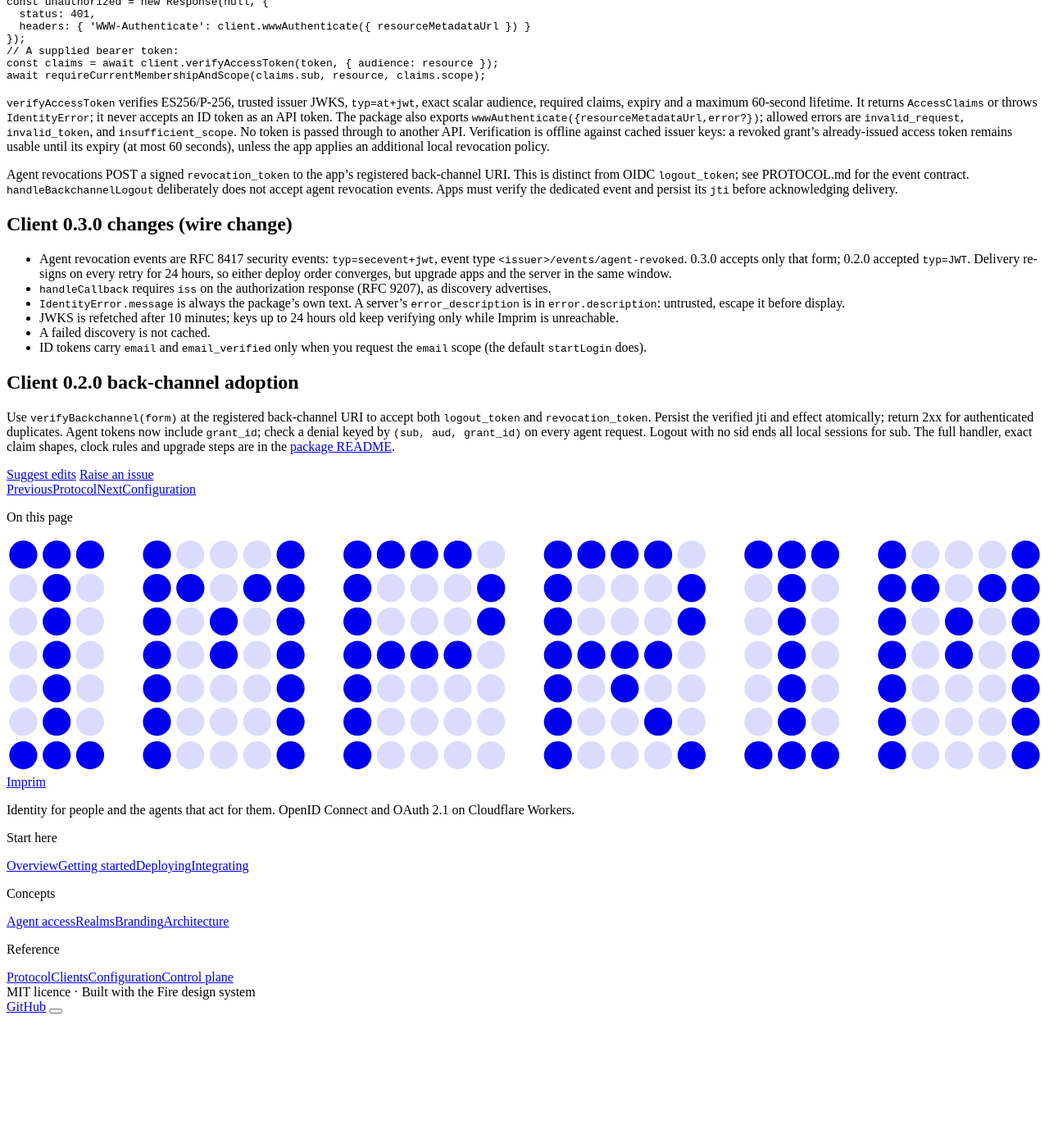
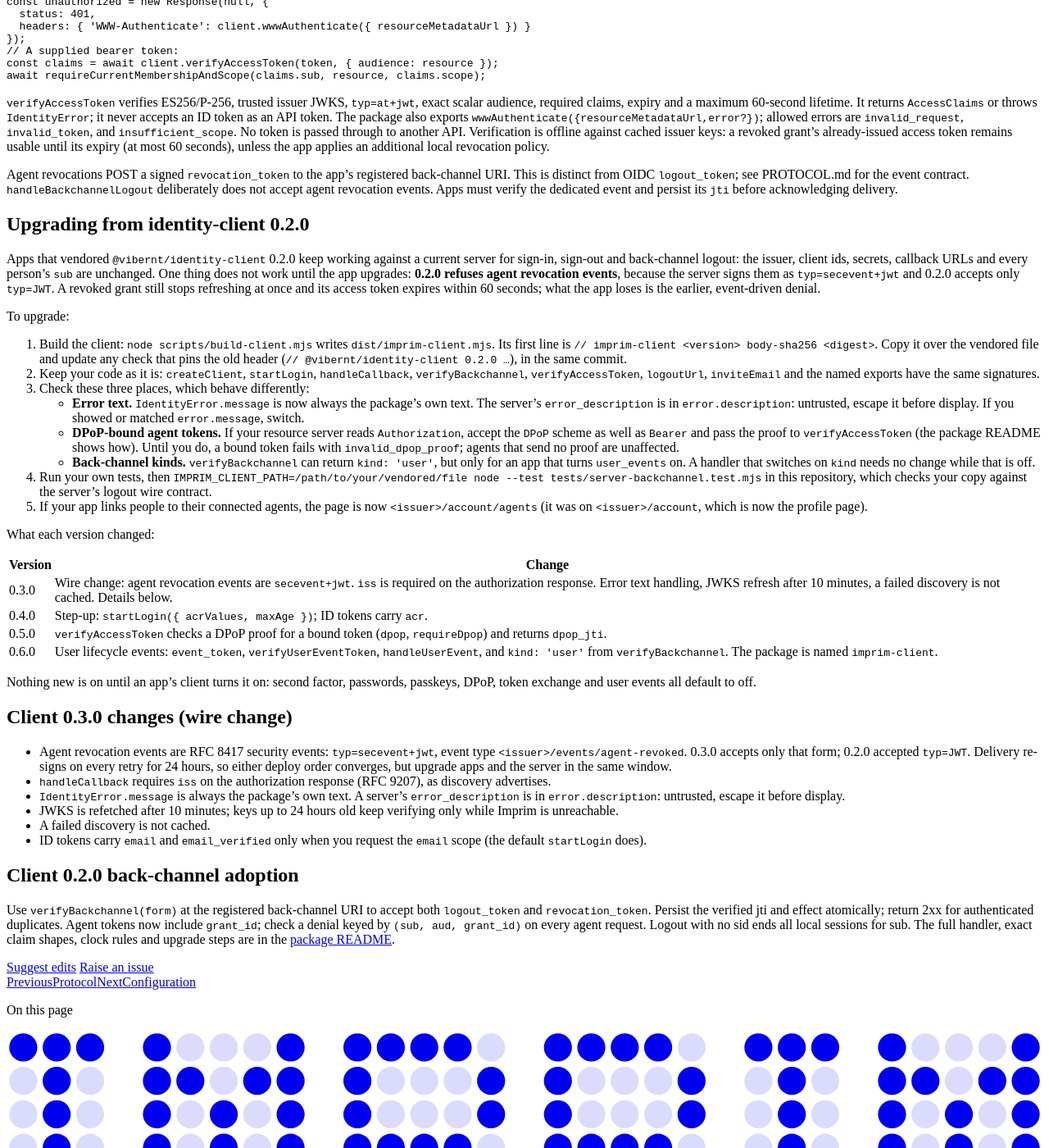
Before and after one commit to Vibernt/imprim, a Jekyll site: the page built from docs/CLIENTS.md, in a window 1280 px wide and 1400 px high, scrolled down 4949 px. Shown: the whole window at 82% size. Built offline with Jekyll 4.4.1, drawn with Linux system fonts in a browser that asks for light colours; our own code applies the rules of GitHub Pages for plain Markdown files; before the commit the page ends 6194 px from its top, so only the background shows below that.

Commit message:
Client docs match 0.6.0, with an upgrade guide from identity-client 0.2.0; production runs this release
- The client README described 0.3.0: it named the wrong earlier package,
  gave the old revocation token type, and left out user events, DPoP
  verification and step-up. It now covers all three back-channel kinds.
- index.d.ts types what the client exports: user events, the DPoP options
  and result of verifyAccessToken, and step-up options on startLogin.
- docs/CLIENTS.md: how to move an app from @vibernt/identity-client 0.2.0,
  what keeps working meanwhile, and what each version changed.
- README and docs/SECURITY.md record the 2026-11-15 production upgrade
  (migrations 0010 to 0019) and what was and was not checked there.

Co-Authored-By: Claude Fable 5.2 <noreply@anthropic.com>

```diff
--- a/docs/CLIENTS.md
+++ b/docs/CLIENTS.md
@@ -301,6 +301,47 @@ Agent revocations POST a signed `revocation_token` to the app's registered back-
 OIDC `logout_token`; see PROTOCOL.md for the event contract. `handleBackchannelLogout` deliberately does not accept
 agent revocation events. Apps must verify the dedicated event and persist its `jti` before acknowledging delivery.
 
+## Upgrading from identity-client 0.2.0
+
+Apps that vendored `@vibernt/identity-client` 0.2.0 keep working against a current server for sign-in, sign-out and
+back-channel logout: the issuer, client ids, secrets, callback URLs and every person's `sub` are unchanged. One thing
+does not work until the app upgrades: **0.2.0 refuses agent revocation events**, because the server signs them as
+`typ=secevent+jwt` and 0.2.0 accepts only `typ=JWT`. A revoked grant still stops refreshing at once and its access
+token expires within 60 seconds; what the app loses is the earlier, event-driven denial.
+
+To upgrade:
+
+1. Build the client: `node scripts/build-client.mjs` writes `dist/imprim-client.mjs`. Its first line is
+   `// imprim-client <version> body-sha256 <digest>`. Copy it over the vendored file and update any check that pins
+   the old header (`// @vibernt/identity-client 0.2.0 …`), in the same commit.
+2. Keep your code as it is: `createClient`, `startLogin`, `handleCallback`, `verifyBackchannel`, `verifyAccessToken`,
+   `logoutUrl`, `inviteEmail` and the named exports have the same signatures.
+3. Check these three places, which behave differently:
+   - **Error text.** `IdentityError.message` is now always the package's own text. The server's
+     `error_description` is in `error.description`: untrusted, escape it before display. If you showed or matched
+     `error.message`, switch.
+   - **DPoP-bound agent tokens.** If your resource server reads `Authorization`, accept the `DPoP` scheme as well as
+     `Bearer` and pass the proof to `verifyAccessToken` (the package README shows how). Until you do, a bound token
+     fails with `invalid_dpop_proof`; agents that send no proof are unaffected.
+   - **Back-channel kinds.** `verifyBackchannel` can return `kind: 'user'`, but only for an app that turns
+     `user_events` on. A handler that switches on `kind` needs no change while that is off.
+4. Run your own tests, then `IMPRIM_CLIENT_PATH=/path/to/your/vendored/file node --test tests/server-backchannel.test.mjs`
+   in this repository, which checks your copy against the server's logout wire contract.
+5. If your app links people to their connected agents, the page is now `<issuer>/account/agents` (it was on
+   `<issuer>/account`, which is now the profile page).
+
+What each version changed:
+
+| Version | Change |
+|---|---|
+| 0.3.0 | Wire change: agent revocation events are `secevent+jwt`. `iss` is required on the authorization response. Error text handling, JWKS refresh after 10 minutes, a failed discovery is not cached. Details below. |
+| 0.4.0 | Step-up: `startLogin({ acrValues, maxAge })`; ID tokens carry `acr`. |
+| 0.5.0 | `verifyAccessToken` checks a DPoP proof for a bound token (`dpop`, `requireDpop`) and returns `dpop_jti`. |
+| 0.6.0 | User lifecycle events: `event_token`, `verifyUserEventToken`, `handleUserEvent`, and `kind: 'user'` from `verifyBackchannel`. The package is named `imprim-client`. |
+
+Nothing new is on until an app's client turns it on: second factor, passwords, passkeys, DPoP, token exchange and
+user events all default to off.
+
 ## Client 0.3.0 changes (wire change)
 
 - Agent revocation events are RFC 8417 security events: `typ=secevent+jwt`, event type `<issuer>/events/agent-revoked`.
```
Also changed, not shown: docs/DEPLOY.md (+2 -1 lines), docs/SECURITY.md (+8 -3 lines), packages/imprim-client/index.d.ts (+15 -6 lines), README.md, packages/imprim-client/README.md.
